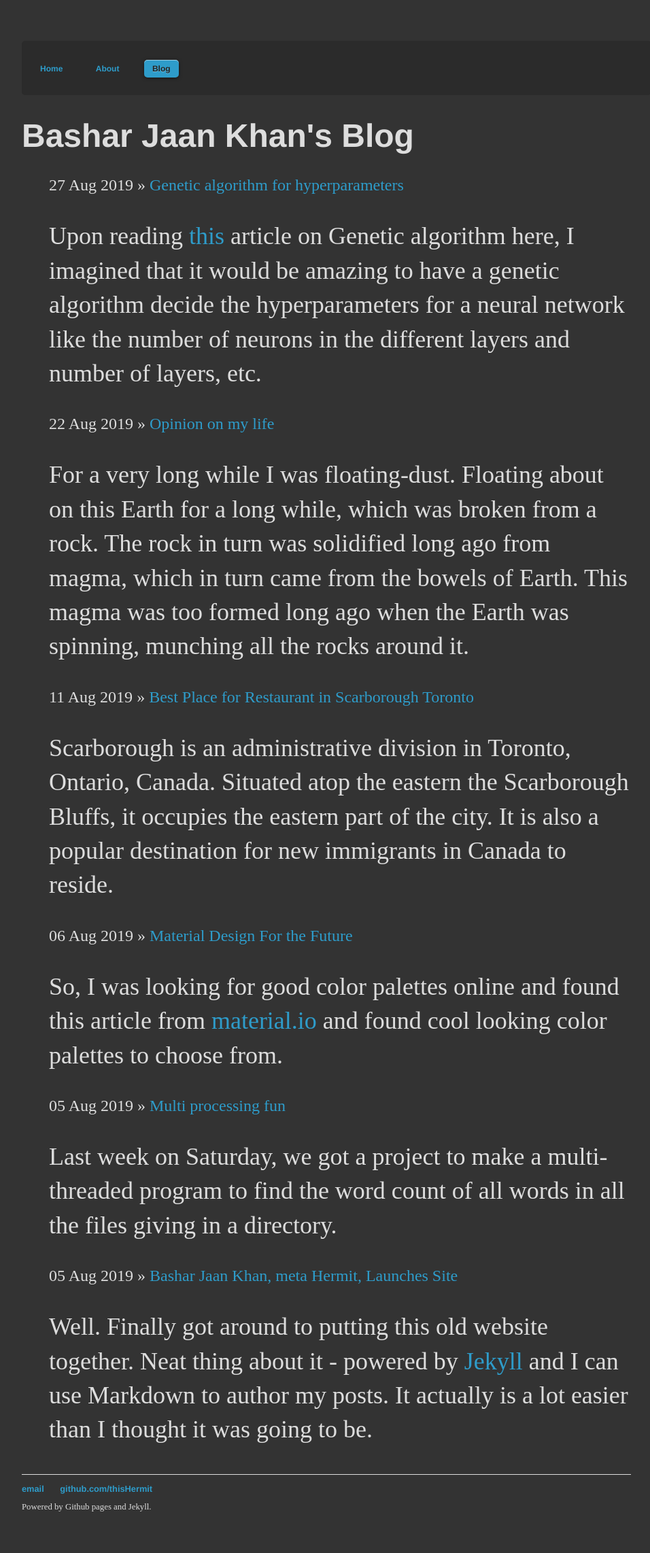
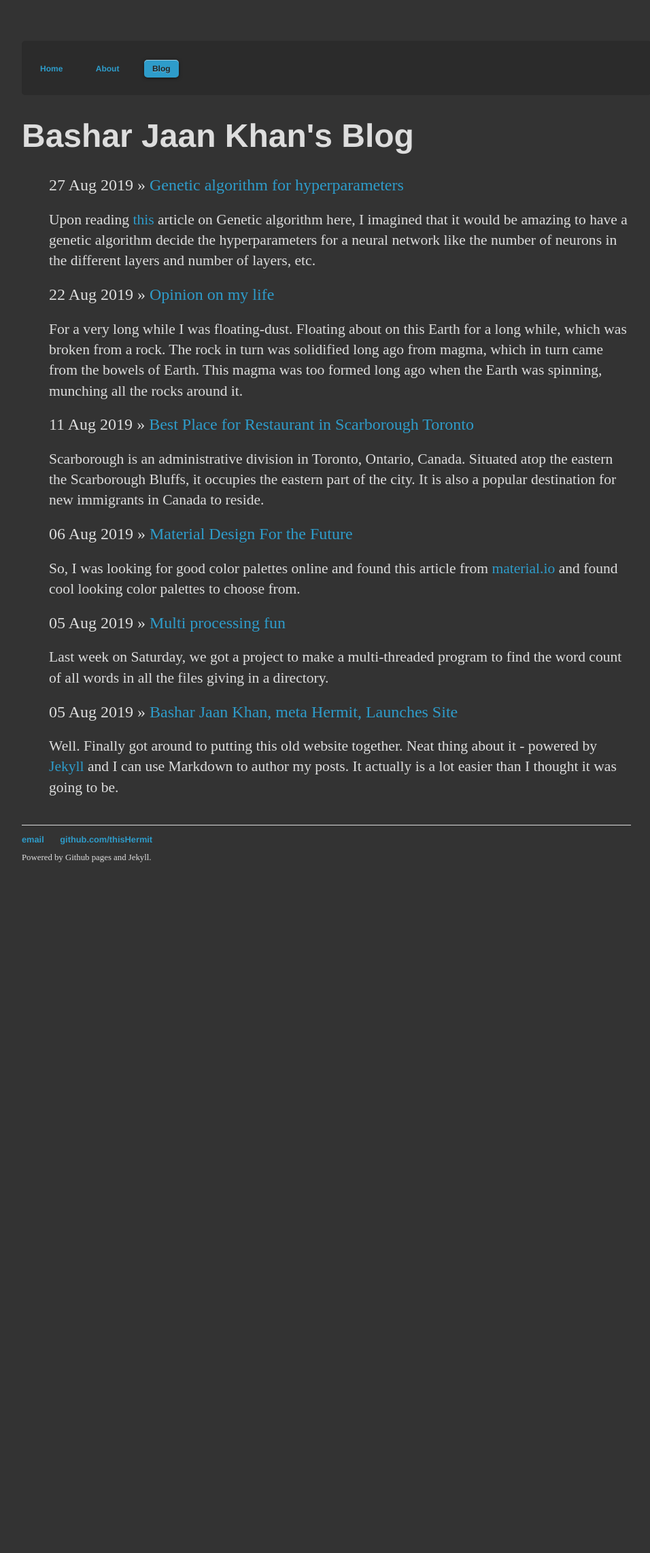
Before and after one commit to thisHermit/thisHermit.github.io, a Jekyll site: the page built from blog/index.html, in a window 1280 px wide. Shown: the whole page at 68% size, without its empty margins (160-1116 px from the left). Built offline with Jekyll 4.4.1, drawn with Linux system fonts in a browser that asks for light colours; after the commit the page ends 1329 px from its top, so only the background shows below that.

Commit message:
Added post body css.

```diff
--- a/css/main.css
+++ b/css/main.css
@@ -84,3 +84,7 @@ ul.posts {
 ul.posts li {
     list-style: none;
 }
+
+.post-body {
+  font-size: 0.60em;
+}
```
